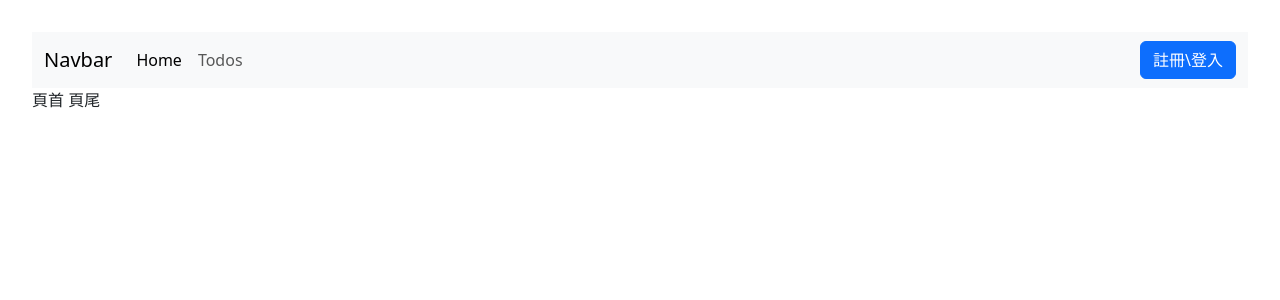
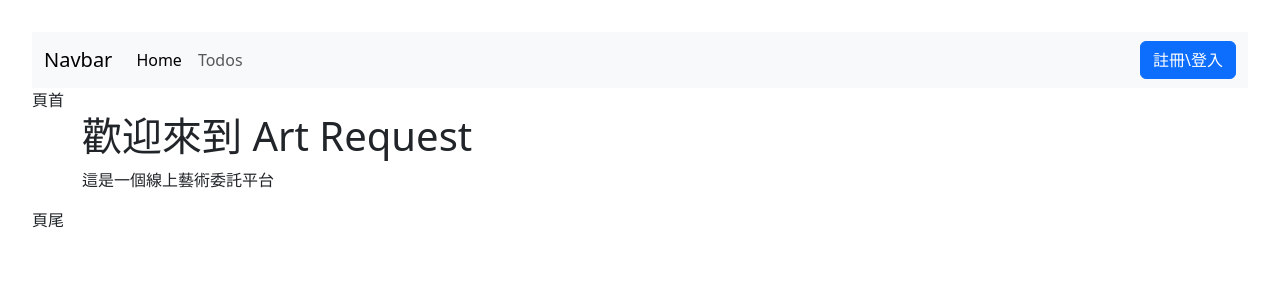
Before and after one commit to lucky08451/ArtRequest-frontend, a Vue app: page / in a window 1280 px wide. Shown: the top 300 px of the page. Built offline with nearby package versions, Linux system fonts and the light colour scheme; no server answers.

Commit message:
新增home頁面

```diff
--- a/src/router/index.js
+++ b/src/router/index.js
@@ -1,13 +1,21 @@
 import { createRouter, createWebHistory } from 'vue-router'
 import Layout from '@/views/Layout/index.vue'
+import Home from '@/views/Home/index.vue'
 
 const router = createRouter({
   history: createWebHistory(import.meta.env.BASE_URL),
   routes: [
     {
       path: '/',
-      name: 'home',
+      name: 'layout',
       component: Layout,
+      children: [
+        {
+          path: "",
+          name: "home",
+          component: Home,
+        }
+      ],
     },
     {
       path: '/about',
--- a/src/views/Home/index.vue
+++ b/src/views/Home/index.vue
@@ -0,0 +1,14 @@
+<script setup></script>
+
+<template>
+  <div class="container">
+    <div class="row">
+      <div class="col">
+        <div class="md-8">
+          <h1>歡迎來到 Art Request</h1>
+          <p>這是一個線上藝術委託平台</p>
+        </div>
+      </div>
+    </div>
+  </div>
+</template>
```
